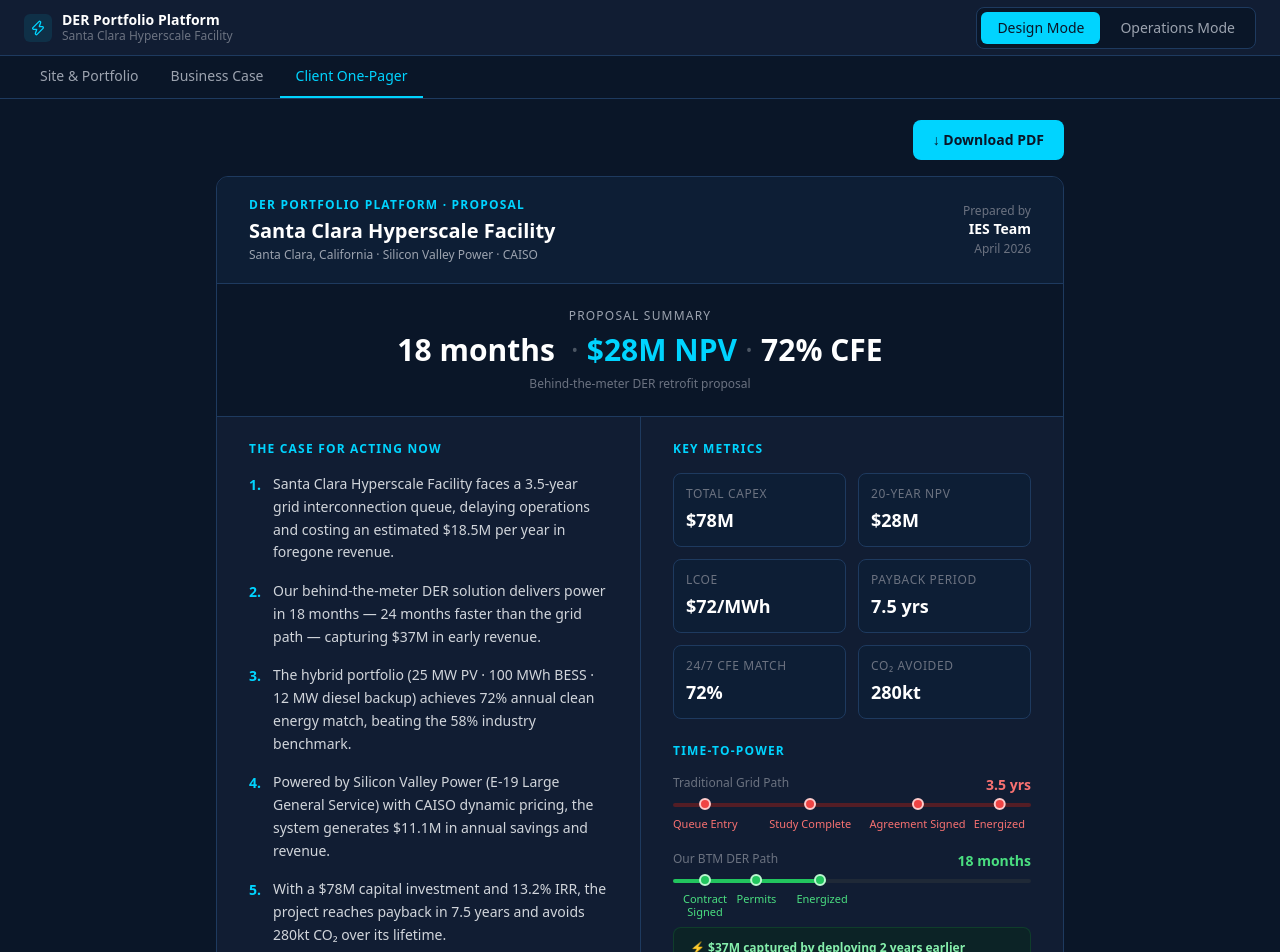
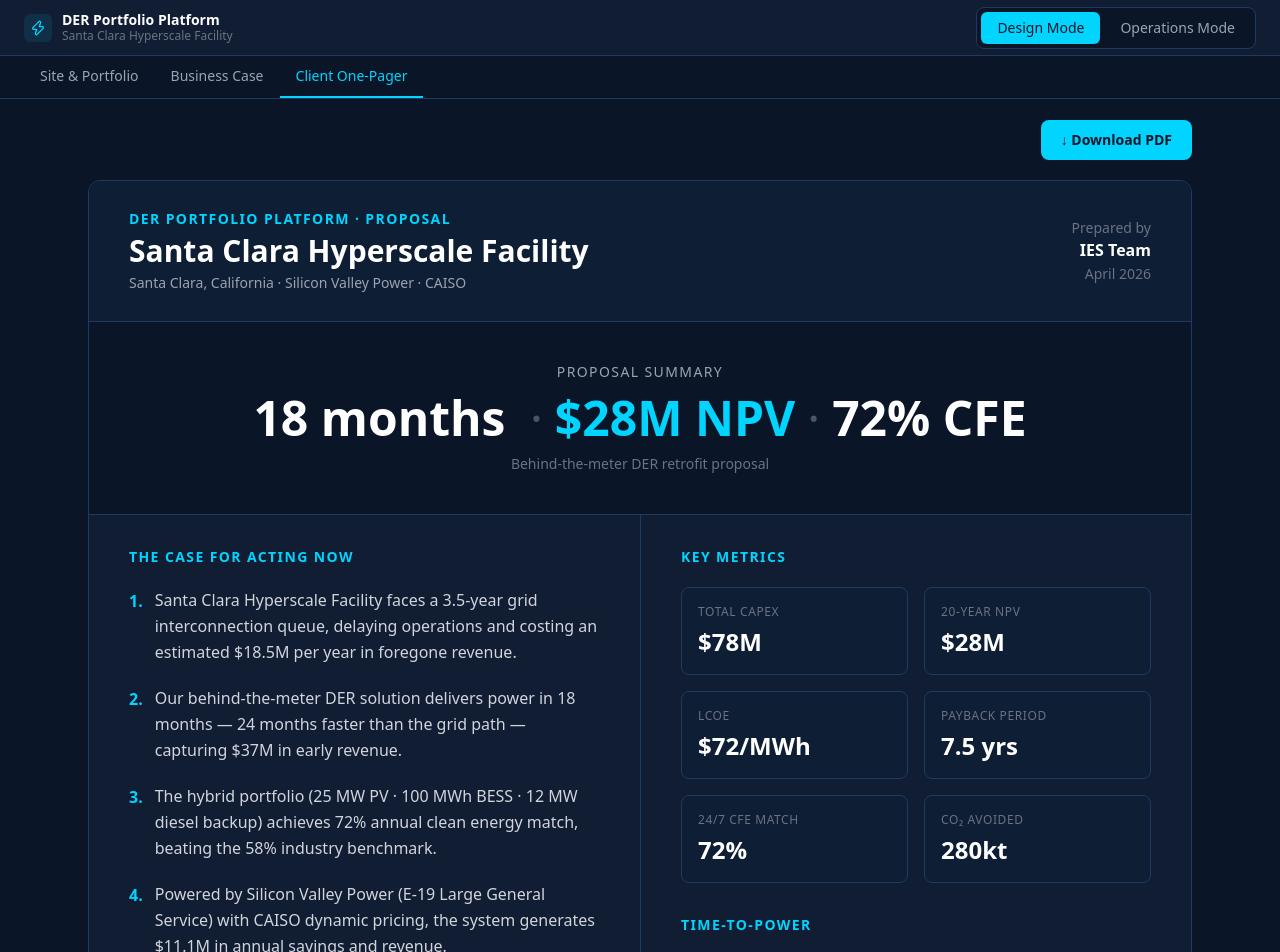
Before and after one commit to adamaraju12/IES-final-project, a Next.js app in the folder der-platform/: page /design/one-pager in a window 1280 px wide. Shown: the top 952 px of the page. Built offline with nearby package versions, Linux system fonts and the light colour scheme.

Commit message:
Resize Client One-Pager for better presentation

```diff
--- a/der-platform/app/design/one-pager/page.tsx
+++ b/der-platform/app/design/one-pager/page.tsx
@@ -26,7 +26,6 @@ export default function OnePagerPage() {
     `With a $${economics.capex_total_millions}M capital investment and ${economics.irr_pct}% IRR, the project reaches payback in ${economics.payback_years} years and avoids ${(economics.co2_avoided_tons_lifetime / 1000).toFixed(0)}kt CO₂ over its lifetime.`,
   ];
 
-  // Mini timeline milestones
   const gridMilestones = [
     { label: "Queue Entry", pct: 0 },
     { label: "Study Complete", pct: 40 },
@@ -40,10 +39,10 @@ export default function OnePagerPage() {
   ];
 
   return (
-    <div className="p-6 max-w-4xl mx-auto pb-16">
+    <div className="p-6 max-w-6xl mx-auto pb-16">
 
       {/* ── Download button (outside print area) ── */}
-      <div className="flex justify-end mb-4 no-print">
+      <div className="flex justify-end mb-5 no-print">
         <button
           onClick={() => window.print()}
           className="flex items-center gap-2 px-5 py-2.5 bg-accent text-[#0a1628] text-sm font-bold rounded-lg hover:bg-accent/90 transition-colors"
@@ -56,68 +55,68 @@ export default function OnePagerPage() {
       <div className="print-page bg-navy-card border border-navy-border rounded-xl overflow-hidden">
 
         {/* Header bar */}
-        <div className="bg-[#0d1e35] border-b border-navy-border px-8 py-5 flex justify-between items-center">
+        <div className="bg-[#0d1e35] border-b border-navy-border px-10 py-7 flex justify-between items-center">
           <div>
-            <p className="text-accent text-xs font-semibold uppercase tracking-widest mb-1">DER Portfolio Platform · Proposal</p>
-            <h1 className="text-white text-xl font-bold">{site.name}</h1>
-            <p className="text-gray-400 text-xs mt-0.5">{site.location} · {site_context.utility.name} · {site_context.grid_operator.name}</p>
+            <p className="text-accent text-sm font-semibold uppercase tracking-widest mb-1">DER Portfolio Platform · Proposal</p>
+            <h1 className="text-white text-3xl font-bold">{site.name}</h1>
+            <p className="text-gray-400 text-sm mt-1">{site.location} · {site_context.utility.name} · {site_context.grid_operator.name}</p>
           </div>
           <div className="text-right">
-            <p className="text-gray-500 text-xs">Prepared by</p>
-            <p className="text-white text-sm font-semibold">IES Team</p>
-            <p className="text-gray-500 text-xs mt-0.5">{new Date().toLocaleDateString("en-US", { month: "long", year: "numeric" })}</p>
+            <p className="text-gray-500 text-sm">Prepared by</p>
+            <p className="text-white text-base font-semibold">IES Team</p>
+            <p className="text-gray-500 text-sm mt-0.5">{new Date().toLocaleDateString("en-US", { month: "long", year: "numeric" })}</p>
           </div>
         </div>
 
         {/* Hero stat line */}
-        <div className="bg-[#0a1628] border-b border-navy-border px-8 py-6 text-center">
-          <p className="text-gray-400 text-xs uppercase tracking-widest mb-2">Proposal Summary</p>
-          <p className="text-3xl font-bold text-white">
+        <div className="bg-[#0a1628] border-b border-navy-border px-10 py-10 text-center">
+          <p className="text-gray-400 text-sm uppercase tracking-widest mb-3">Proposal Summary</p>
+          <p className="text-5xl font-bold text-white">
             {ourMonths} months{" "}
-            <span className="text-gray-600 font-light mx-2">·</span>
+            <span className="text-gray-600 font-light mx-3">·</span>
             <span className="text-accent">${economics.npv_millions_20yr}M NPV</span>
-            <span className="text-gray-600 font-light mx-2">·</span>
+            <span className="text-gray-600 font-light mx-3">·</span>
             {economics.cfe_match_annual_pct}% CFE
           </p>
-          <p className="text-gray-500 text-xs mt-2">{site.tagline}</p>
+          <p className="text-gray-500 text-sm mt-3">{site.tagline}</p>
         </div>
 
         {/* Main body: two columns */}
         <div className="grid grid-cols-1 md:grid-cols-2 gap-0 divide-y md:divide-y-0 md:divide-x divide-navy-border">
 
           {/* Left: narrative bullets */}
-          <div className="px-8 py-6 space-y-4">
-            <p className="text-accent text-xs font-semibold uppercase tracking-widest mb-4">The Case for Acting Now</p>
+          <div className="px-10 py-8 space-y-5">
+            <p className="text-accent text-sm font-semibold uppercase tracking-widest mb-5">The Case for Acting Now</p>
             {bullets.map((b, i) => (
               <div key={i} className="flex gap-3">
-                <span className="text-accent font-bold text-sm mt-0.5 shrink-0">{i + 1}.</span>
-                <p className="text-gray-300 text-sm leading-relaxed">{b}</p>
+                <span className="text-accent font-bold text-base mt-0.5 shrink-0">{i + 1}.</span>
+                <p className="text-gray-300 text-base leading-relaxed">{b}</p>
               </div>
             ))}
           </div>
 
           {/* Right: KPI grid */}
-          <div className="px-8 py-6">
-            <p className="text-accent text-xs font-semibold uppercase tracking-widest mb-4">Key Metrics</p>
-            <div className="grid grid-cols-2 gap-3 mb-6">
+          <div className="px-10 py-8">
+            <p className="text-accent text-sm font-semibold uppercase tracking-widest mb-5">Key Metrics</p>
+            <div className="grid grid-cols-2 gap-4 mb-8">
               {kpiBoxes.map((k) => (
-                <div key={k.label} className="bg-[#0d1e35] rounded-lg p-3 border border-navy-border">
-                  <p className="text-gray-500 text-xs uppercase tracking-wider mb-1">{k.label}</p>
-                  <p className="text-white text-lg font-bold tabular-nums">{k.value}</p>
+                <div key={k.label} className="bg-[#0d1e35] rounded-lg p-4 border border-navy-border">
+                  <p className="text-gray-500 text-xs uppercase tracking-wider mb-1.5">{k.label}</p>
+                  <p className="text-white text-2xl font-bold tabular-nums">{k.value}</p>
                 </div>
               ))}
             </div>
 
             {/* Mini timeline */}
-            <p className="text-accent text-xs font-semibold uppercase tracking-widest mb-4">Time-to-Power</p>
+            <p className="text-accent text-sm font-semibold uppercase tracking-widest mb-5">Time-to-Power</p>
             <div className="space-y-5">
               {/* Grid path */}
               <div>
                 <div className="flex justify-between mb-2">
-                  <span className="text-gray-500 text-xs">Traditional Grid Path</span>
+                  <span className="text-gray-500 text-sm">Traditional Grid Path</span>
                   <span className="text-red-400 text-sm font-semibold">{queueYears} yrs</span>
                 </div>
-                <div className="relative pb-6">
+                <div className="relative pb-7">
                   <div className="h-1 bg-red-900/60 rounded-full" />
                   {gridMilestones.map((m) => (
                     <div
@@ -139,10 +138,10 @@ export default function OnePagerPage() {
               {/* Our path */}
               <div className="mt-2">
                 <div className="flex justify-between mb-2">
-                  <span className="text-gray-500 text-xs">Our BTM DER Path</span>
+                  <span className="text-gray-500 text-sm">Our BTM DER Path</span>
                   <span className="text-green-400 text-sm font-semibold">{ourMonths} months</span>
                 </div>
-                <div className="relative pb-6">
+                <div className="relative pb-7">
                   <div className="h-1 bg-gray-800 rounded-full" />
                   <div
                     className="absolute top-0 left-0 h-1 bg-green-500 rounded-full"
@@ -165,9 +164,9 @@ export default function OnePagerPage() {
                 </div>
               </div>
 
-              {/* Early value callout — pushed down with mt-4 to clear labels */}
+              {/* Early value callout */}
               <div className="mt-6 rounded-lg bg-green-950/40 border border-green-800/40 px-4 py-3">
-                <p className="text-green-300 text-xs font-semibold">
+                <p className="text-green-300 text-sm font-semibold">
                   ⚡ ${earlyValue.total_captured_millions}M captured by deploying {earlyValue.years_saved} years earlier
                 </p>
               </div>
@@ -176,7 +175,7 @@ export default function OnePagerPage() {
         </div>
 
         {/* Footer */}
-        <div className="bg-[#0d1e35] border-t border-navy-border px-8 py-3 flex justify-between items-center">
+        <div className="bg-[#0d1e35] border-t border-navy-border px-10 py-4 flex justify-between items-center">
           <p className="text-gray-600 text-xs">Confidential · For client review only</p>
           <p className="text-gray-600 text-xs">Data sourced from Xendee simulation · CAISO · Silicon Valley Power</p>
         </div>
--- a/der-platform/app/globals.css
+++ b/der-platform/app/globals.css
@@ -36,8 +36,11 @@ body {
   main {
     padding-top: 0 !important;
   }
+  /* Scale the enlarged screen card back down to fit one A4/letter page */
   .print-page {
     width: 100%;
     max-width: 100%;
+    zoom: 0.68;
+    transform-origin: top left;
   }
 }
```
